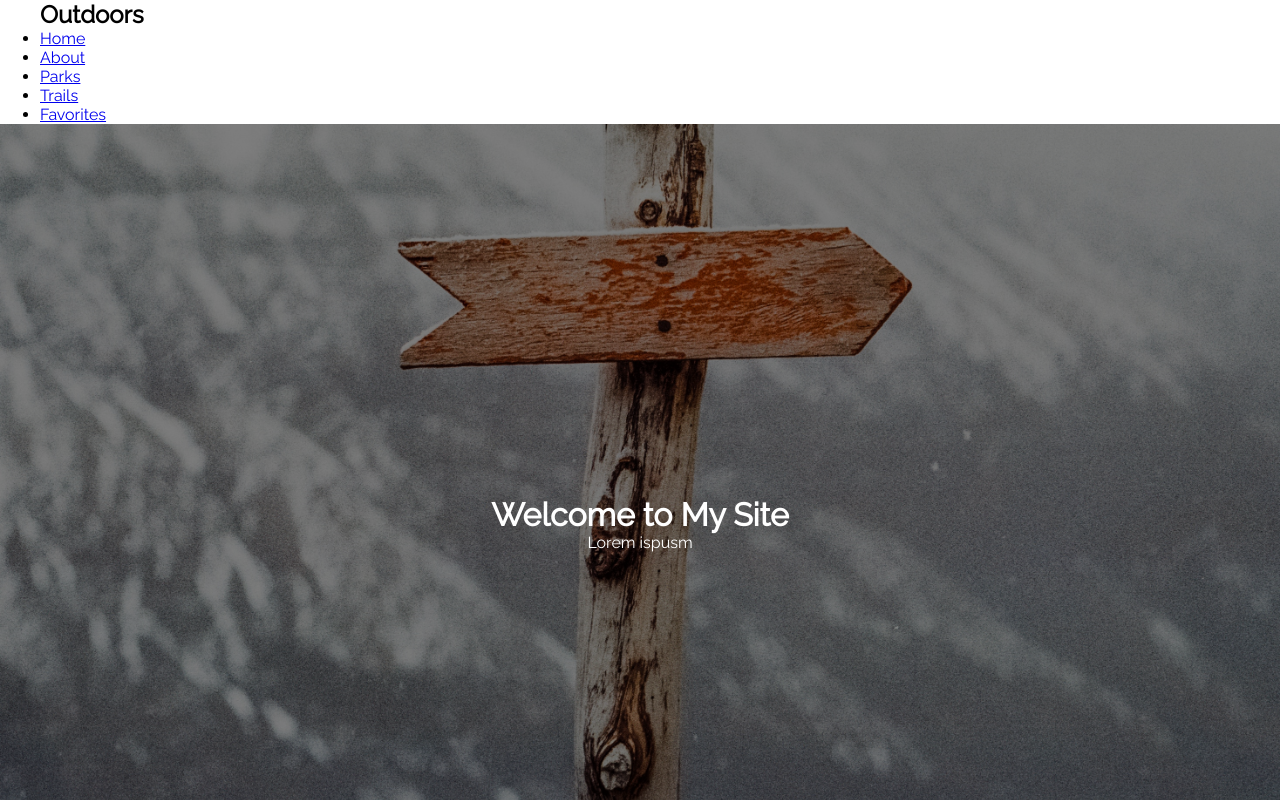
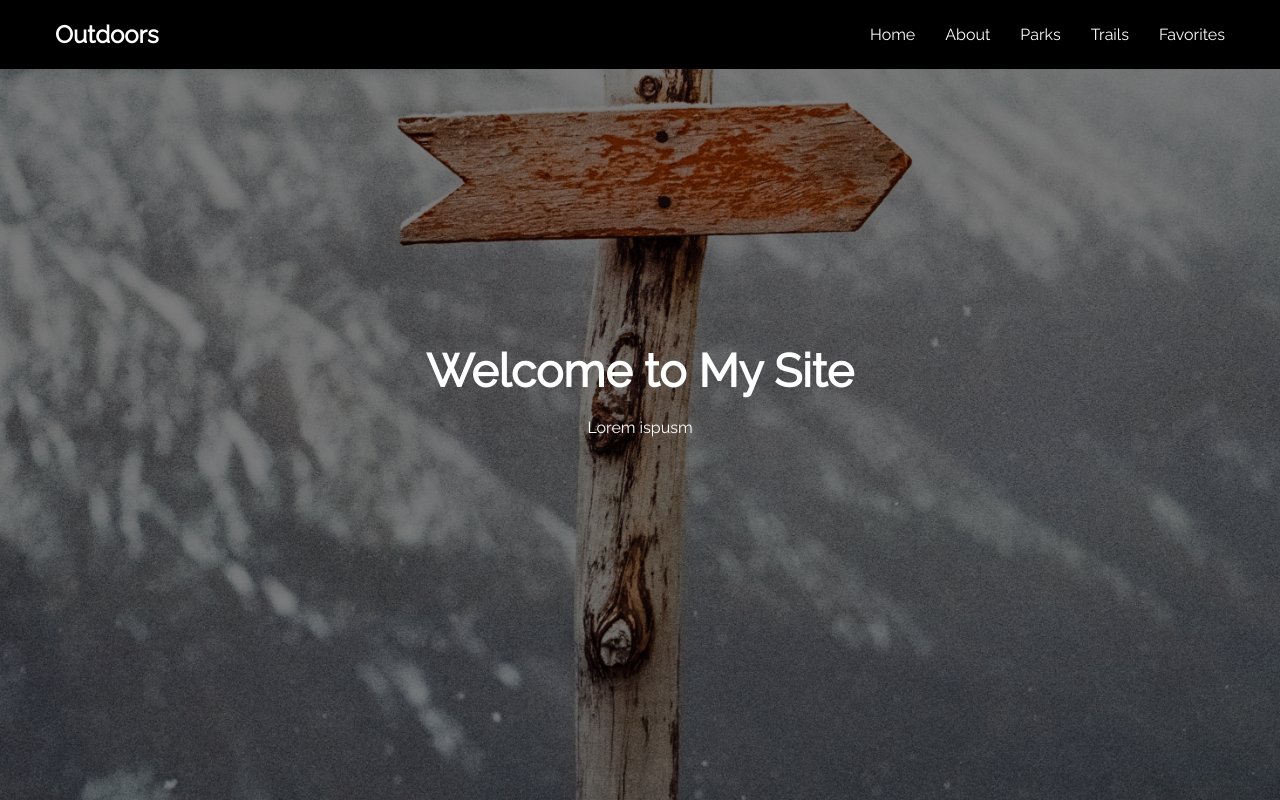
Before and after one commit to Jwatts82/outdoors, a React (Create React App) app: page / in a window 1280 px wide. Shown: the top 800 px of the page. Built offline with nearby package versions, Linux system fonts and the light colour scheme.

Commit message:
Nav Styling

```diff
--- a/src/components/Home/Welcome.css
+++ b/src/components/Home/Welcome.css
@@ -24,3 +24,8 @@
     background-color: rgba(0,0,0,0.5);
     z-index: -1;
 }
+
+.hero h1 {
+    font-size: 46px;
+    margin: -20px 0 20px;
+}
--- a/src/components/Navbar/Navbar.css
+++ b/src/components/Navbar/Navbar.css
@@ -1,3 +1,39 @@
 @import url('https://fonts.googleapis.com/css2?family=Raleway&display=swap');
 
 /* Navbar */
+
+.nav {
+  position: fixed;
+  background-color: black;
+  top: 0;
+  left: 0;
+  right: 0;
+  transition: all 0.3s ease-in-out;
+}
+
+.nav .container {
+  display: flex;
+  justify-content: space-between;
+  align-items: center;
+  padding: 20px 0;
+  transition: all 0.3s ease-in-out;
+}
+
+.nav ul {
+    display: flex;
+    list-style-type: none;
+    align-items: center;
+    justify-content: center;
+}
+
+.nav a {
+    color: #fff;
+    text-decoration: none;
+    padding: 7px 15px;
+    transition: all 0.3s ease-in-out;
+}
+
+.nav a:hover {
+    color: #2bc07f;
+    font-weight: bold;
+}
--- a/src/components/Navbar/Navbar.js
+++ b/src/components/Navbar/Navbar.js
@@ -1,17 +1,21 @@
 import React, { Component } from 'react';
 import './Navbar.css'
 
+
 class Navbar extends Component {
+
   render() {
     return (
       <nav className='nav'>
         <div className='container'>
           <h1 className='logo'>
-            <a href='#'></a>Outdoors
+            <a href='#'>Outdoors</a>
           </h1>
           <ul>
             <li>
-              <a href='#'className="active">Home</a>
+              <a href='#' className='current'>
+                Home
+              </a>
             </li>
             <li>
               <a href='#'>About</a>
@@ -28,7 +32,6 @@ class Navbar extends Component {
           </ul>
         </div>
       </nav>
-
     );
   }
 }
```
